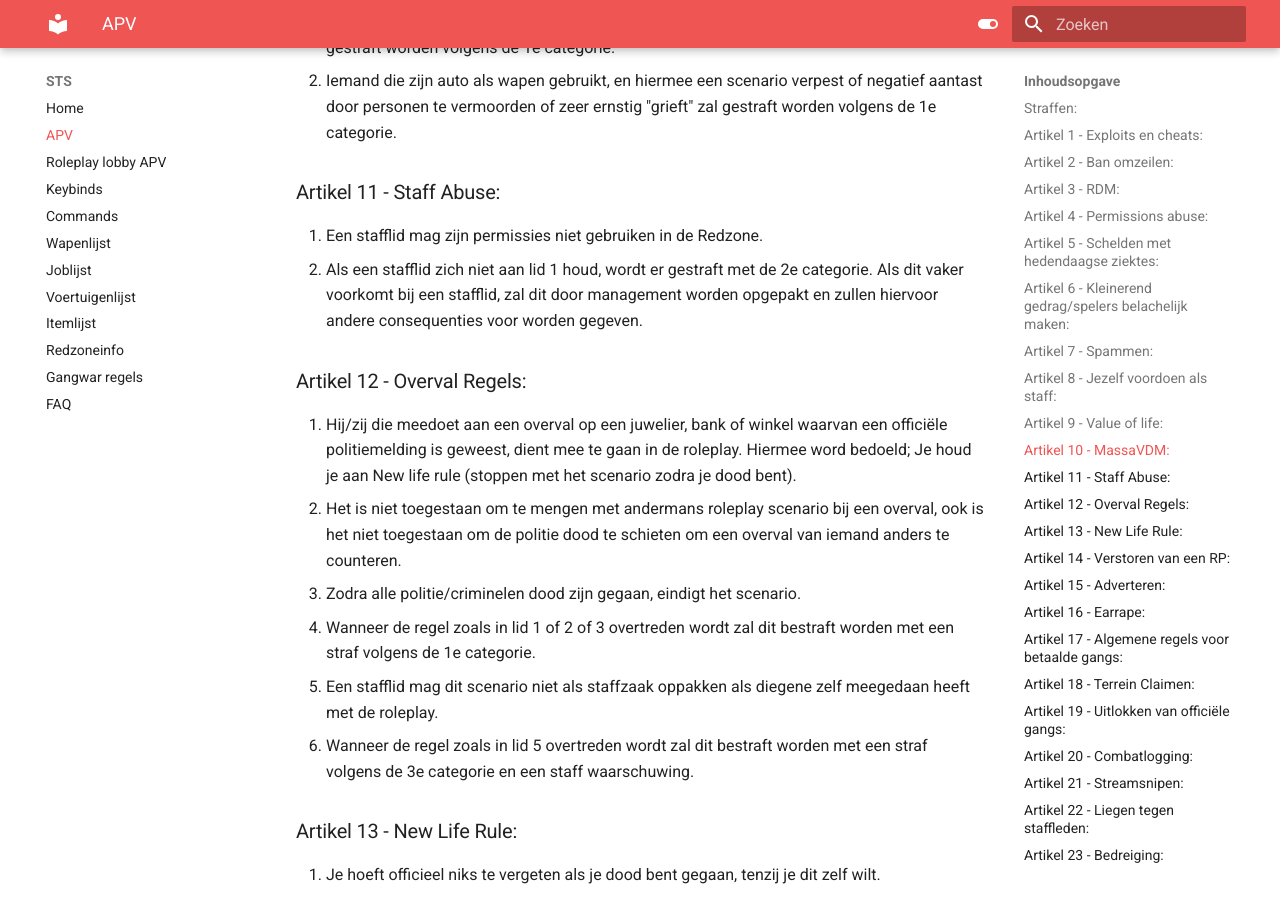
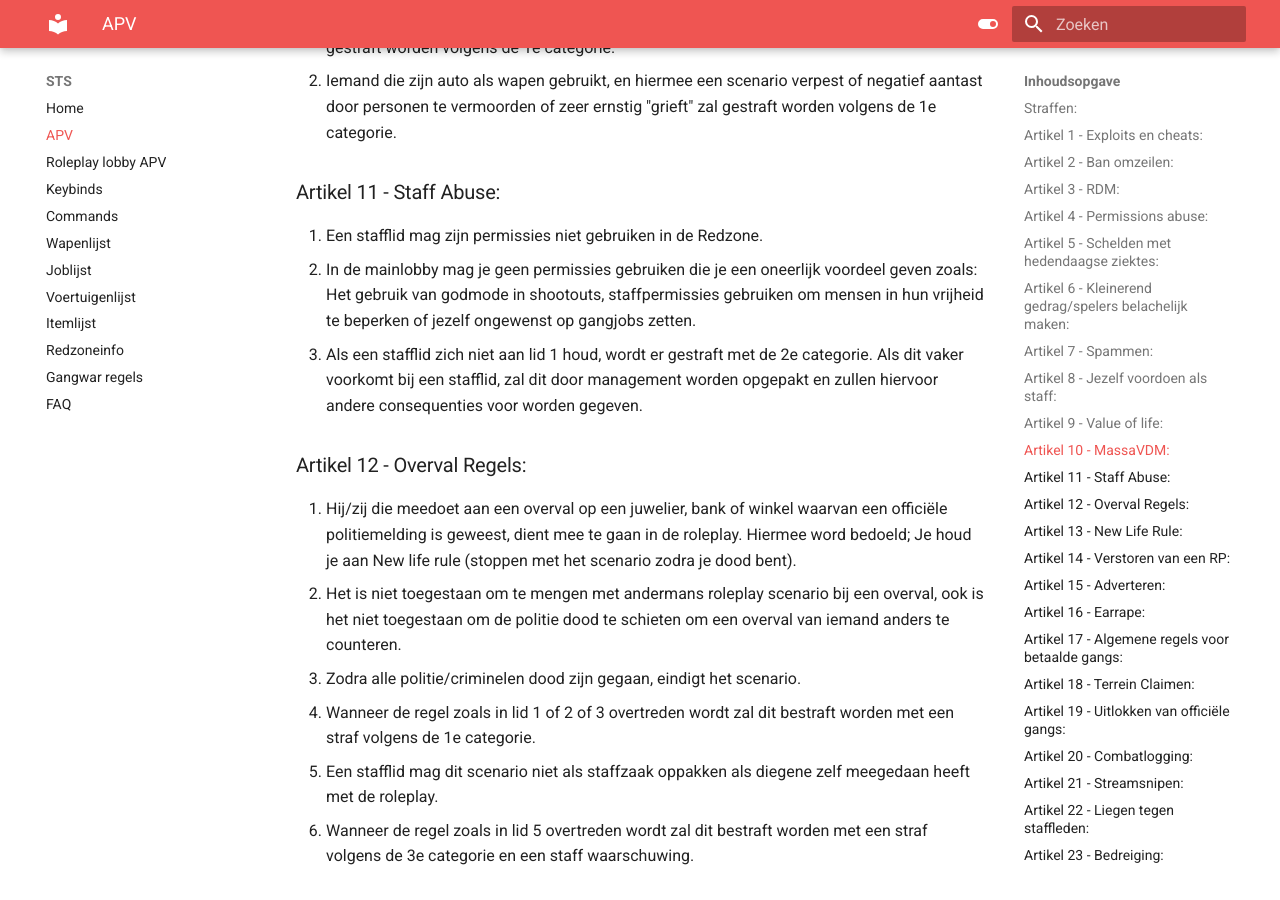
Before and after one commit to Welseyy/STSAPV, an MkDocs documentation site: the page built from docs/apv.md, in a window 1280 px wide and 900 px high, scrolled down 2756 px. Built offline with MkDocs 1.6.1 and Material for MkDocs 9.7.7, drawn with Linux system fonts in a browser that asks for light colours.

Commit message:
Update apv.md

```diff
--- a/docs/apv.md
+++ b/docs/apv.md
@@ -65,7 +65,8 @@
 
 ### Artikel 11 - Staff Abuse:
 1. Een stafflid mag zijn permissies niet gebruiken in de Redzone.
-2. Als een stafflid zich niet aan lid 1 houd, wordt er gestraft met de 2e categorie. Als dit vaker voorkomt bij een stafflid, zal dit door management worden opgepakt en zullen hiervoor andere consequenties voor worden gegeven.
+2. In de mainlobby mag je geen permissies gebruiken die je een oneerlijk voordeel geven zoals: Het gebruik van godmode in shootouts, staffpermissies gebruiken om mensen in hun vrijheid te beperken of jezelf ongewenst op gangjobs zetten.
+3. Als een stafflid zich niet aan lid 1 houd, wordt er gestraft met de 2e categorie. Als dit vaker voorkomt bij een stafflid, zal dit door management worden opgepakt en zullen hiervoor andere consequenties voor worden gegeven.
 
 ### Artikel 12 - Overval Regels:
 1. Hij/zij die meedoet aan een overval op een juwelier, bank of winkel waarvan een officiële politiemelding is geweest, dient mee te gaan in de roleplay. Hiermee word bedoeld; Je houd je aan New life rule (stoppen met het scenario zodra je dood bent).
```
